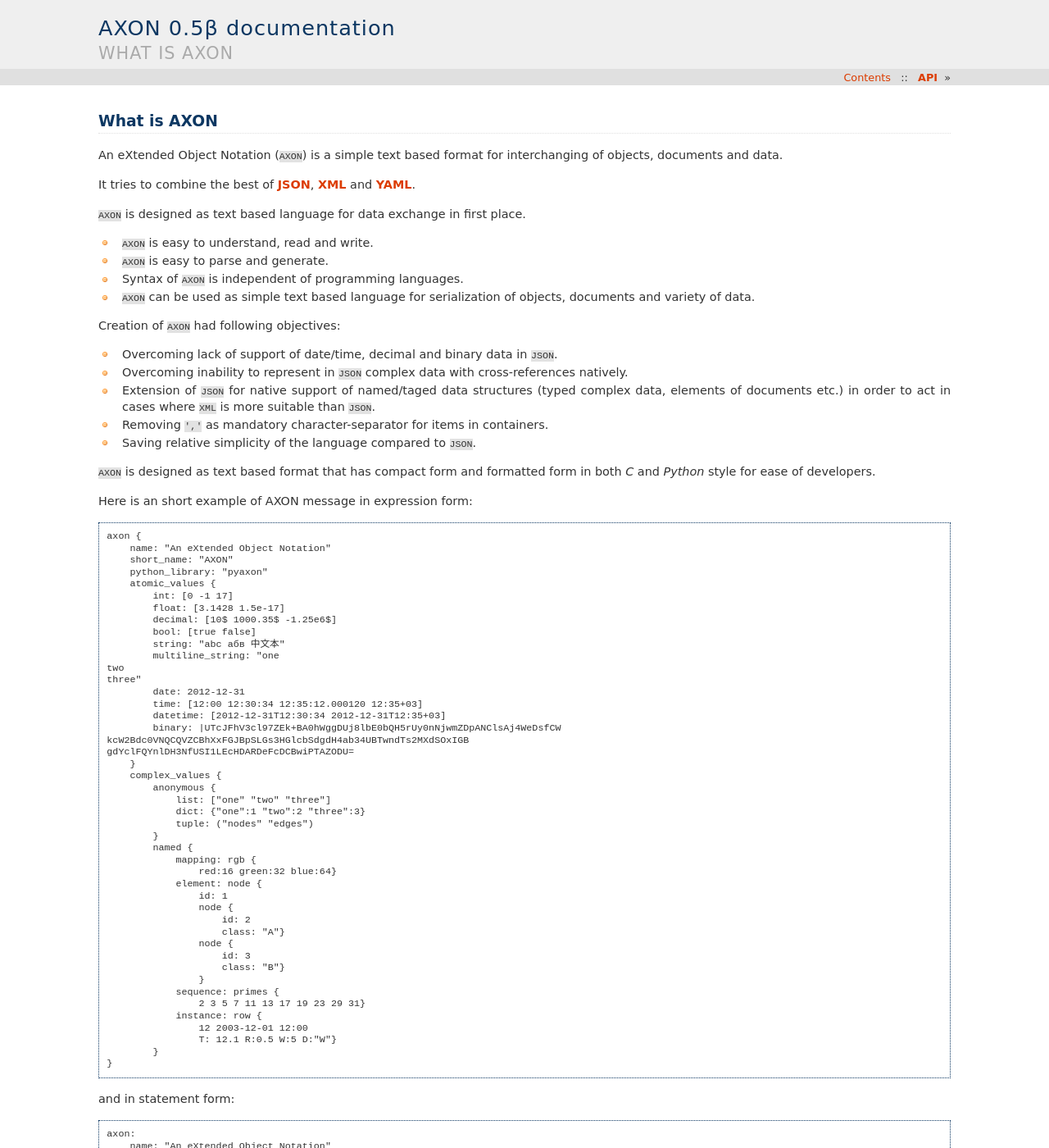
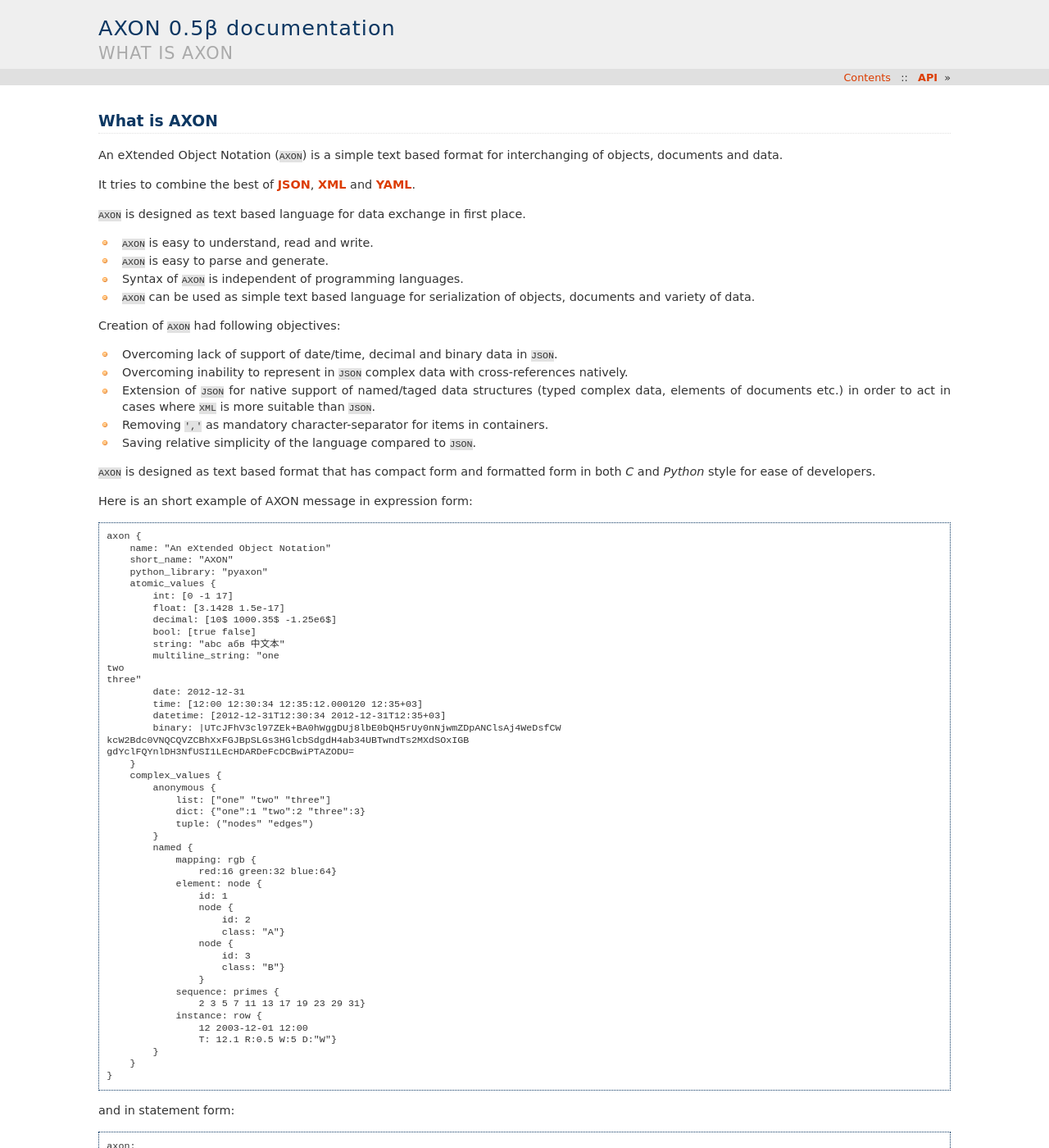
Before and after one commit to intellimath/pyaxon, a Sphinx documentation site: the page built from docs/index.rst, in a window 1280 px wide and 1400 px high. Shown: the whole window at 82% size. Built offline with Sphinx 7.4.7, drawn with Linux system fonts in a browser that asks for light colours; part of the change alters nothing that is shown.

```diff
--- a/docs/index.rst
+++ b/docs/index.rst
@@ -102,6 +102,7 @@ Here is an short example of AXON message in expression form::
                     12 2003-12-01 12:00
                     T: 12.1 R:0.5 W:5 D:"W"}
             }
+        }
     }
 
 
@@ -165,6 +166,7 @@ There are introductory `IPython` notebooks:
 * `Benchmarks <http://nbviewer.ipython.org/url/bitbucket.org/intellimath/pyaxon/raw/default/docs/notebooks/axon_bench.ipynb>`_
 
 Repository for ``AXON`` and ``pyaxon`` is `here <https://bitbucket.org/intellimath/pyaxon>`_.
+Here is also `mirror <https://github.com/intellimath/pyaxon>`_.
 
 API Reference
 -------------
```
